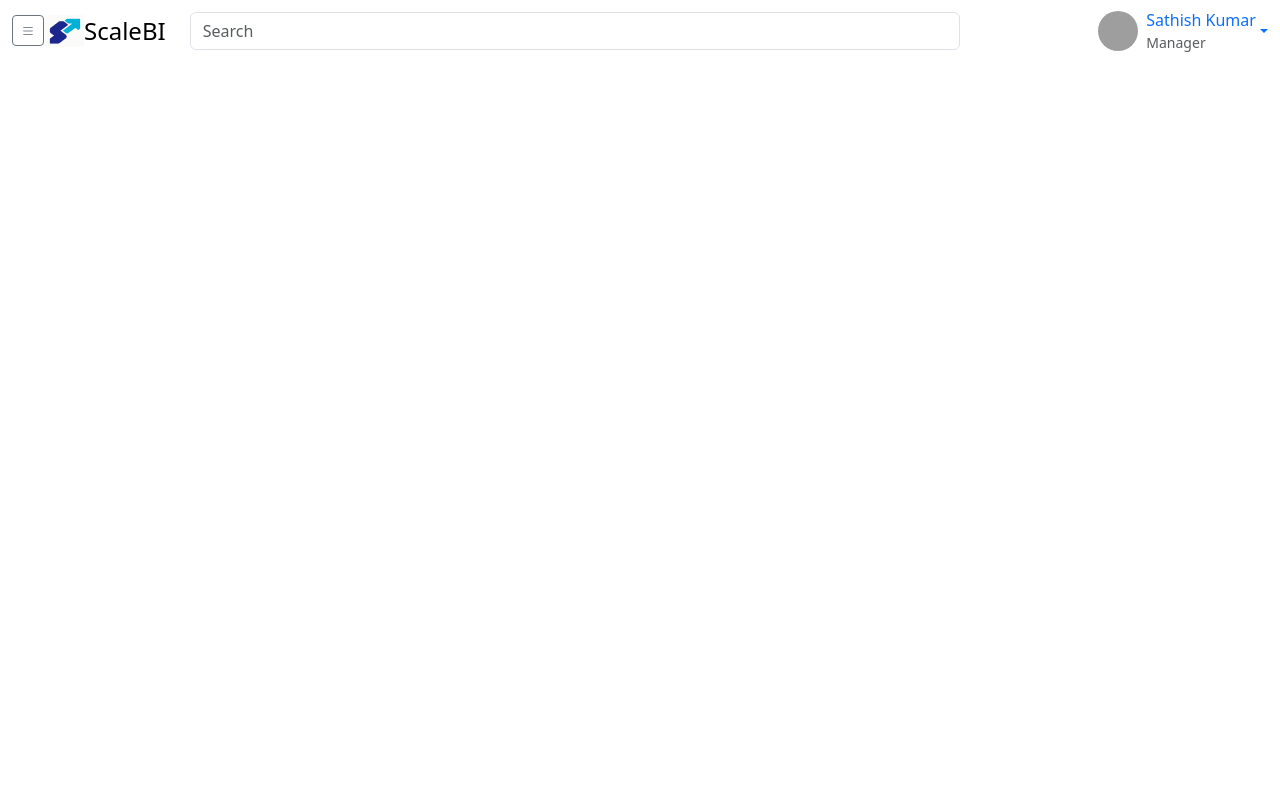
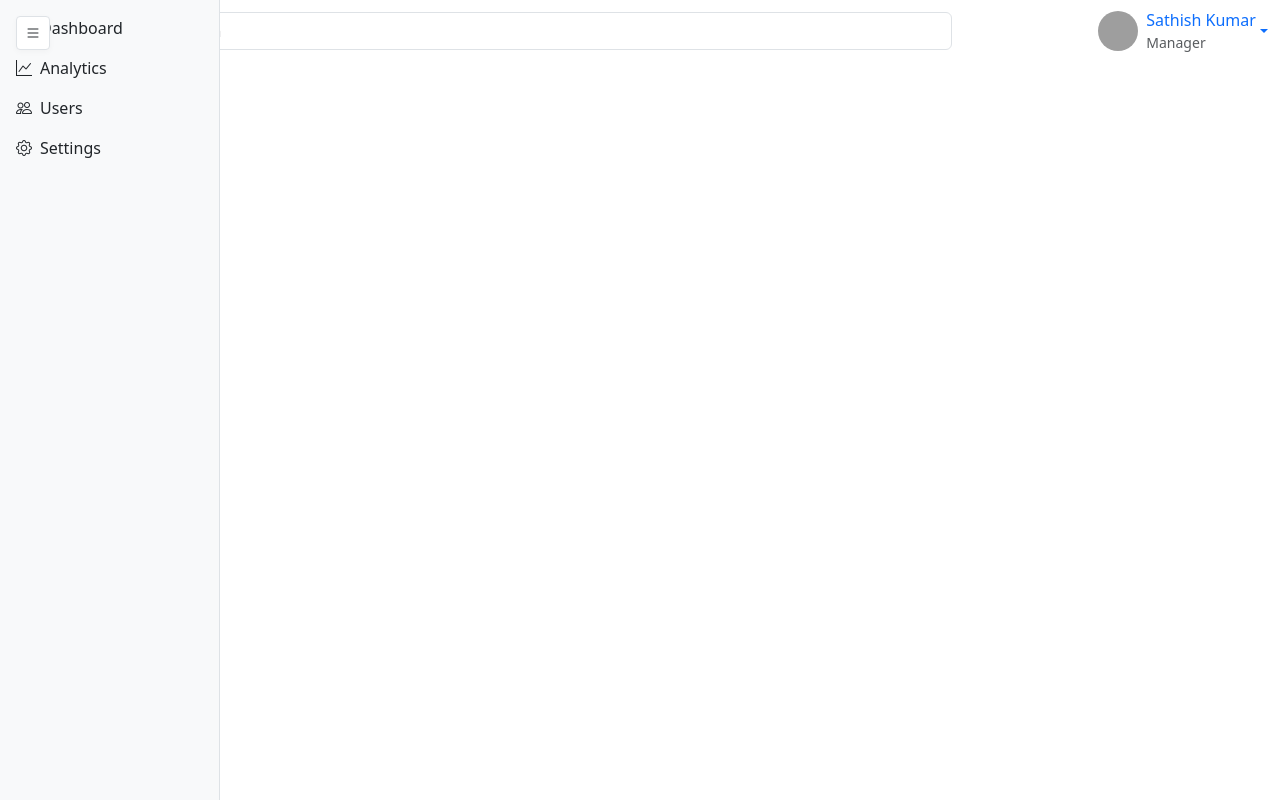
Before and after one commit to Keerthanasri-S/scalebi, a website built with Vite: page index.html in a window 1280 px wide. Built offline with nearby package versions, Linux system fonts and the light colour scheme; grey boxes are pictures that could not be loaded.

Commit message:
CSS Toggle

```diff
--- a/index.html
+++ b/index.html
@@ -5,19 +5,115 @@
   <meta charset="utf-8">
   <meta name="viewport" content="width=device-width, initial-scale=1">
   <title>Scale BI</title>
+
+  <style>
+    body {
+      margin-left: 220px;
+      transition: margin-left 0.2s;
+    }
+    #sidebarToggle:checked ~ .sidebar {
+      width: 60px;
+    }
+    #sidebarToggle:checked ~ .sidebar .sidebar-title {
+      opacity: 0;
+    }
+    #sidebarToggle:checked ~ .main-content {
+      margin-left: 60px;
+    }
+    #sidebarToggle:checked ~ nav {
+      margin-left: 60px;
+    }
+    .sidebar {
+      width: 220px;
+      min-height: 100vh;
+      position: fixed;
+      top: 0;
+      left: 0;
+      transition: width 0.2s;
+      z-index: 1040;
+      overflow-x: hidden;
+      background: #f8f9fa;
+      border-right: 1px solid #dee2e6;
+    }
+    .sidebar .sidebar-title {
+      transition: opacity 0.2s;
+      opacity: 1;
+      white-space: nowrap;
+    }
+    .sidebar ul {
+      margin-top: 60px;
+    }
+    /* Toggle button styling */
+    .sidebar-toggle-label {
+      position: fixed;
+      top: 1rem;
+      left: 1rem;
+      z-index: 1051;
+      background: #fff;
+      border: 1px solid #dee2e6;
+      border-radius: 0.25rem;
+      padding: 0.25rem 0.5rem;
+      cursor: pointer;
+      box-shadow: 0 2px 6px rgba(0,0,0,0.03);
+      display: flex;
+      align-items: center;
+    }
+    @media (max-width: 768px) {
+      body, #sidebarToggle:checked ~ .main-content, #sidebarToggle:checked ~ nav {
+        margin-left: 0 !important;
+      }
+      .sidebar {
+        position: absolute;
+        min-height: 100%;
+        z-index: 1040;
+      }
+    }
+  </style>
+
 </head>
 
-<body>
+<body><!-- Hidden checkbox for CSS-only toggle -->
+  <input type="checkbox" id="sidebarToggle" class="d-none" />
+  <!-- Toggle button -->
+  <label for="sidebarToggle" class="sidebar-toggle-label" title="Toggle sidebar">
+    <i class="bi bi-list"></i>
+  </label>
+  <!-- Sidebar -->
+  <aside class="sidebar">
+    <ul class="list-unstyled m-0 p-3">
+      <li class="mb-3">
+        <a href="#" class="d-flex align-items-center text-decoration-none text-dark">
+          <i class="bi bi-house-door me-2"></i>
+          <span class="sidebar-title">Dashboard</span>
+        </a>
+      </li>
+      <li class="mb-3">
+        <a href="#" class="d-flex align-items-center text-decoration-none text-dark">
+          <i class="bi bi-graph-up me-2"></i>
+          <span class="sidebar-title">Analytics</span>
+        </a>
+      </li>
+      <li class="mb-3">
+        <a href="#" class="d-flex align-items-center text-decoration-none text-dark">
+          <i class="bi bi-people me-2"></i>
+          <span class="sidebar-title">Users</span>
+        </a>
+      </li>
+      <li>
+        <a href="#" class="d-flex align-items-center text-decoration-none text-dark">
+          <i class="bi bi-gear me-2"></i>
+          <span class="sidebar-title">Settings</span>
+        </a>
+      </li>
+    </ul>
+  </aside>
+  <!-- Main content and navbar -->
   <nav class="navbar navbar-expand-md mb-4">
     <div class="container-fluid">
-
-      <button class="btn btn-outline-secondary btn-sm" id="toggleSidebar"><i class="bi bi-list"></i></button>
-
       <a href="/" class="d-flex align-items-center mb-3 mb-md-0 me-md-auto link-body-emphasis text-decoration-none">
         <img src="scalebi_logo.jpg" width="40" height="32" alt="ScaleBI logo">
         <span class="fs-4">ScaleBI</span>
       </a>
-
       <button class="navbar-toggler" type="button" data-bs-toggle="collapse" data-bs-target="#navbarCollapse"
         aria-controls="navbarCollapse" aria-expanded="false" aria-label="Toggle navigation"> <span
           class="navbar-toggler-icon"></span> </button>
@@ -27,7 +123,6 @@
             <input class="form-control me-2" type="search" placeholder="Search" aria-label="Search">
           </form>
         </div>
-
         <div class="dropdown ms-auto">
           <a href="#" class="d-flex align-items-center text-decoration-none dropdown-toggle" data-bs-toggle="dropdown">
             <div class="avatar-wrapper me-2">
@@ -48,8 +143,6 @@
             <li><a class="dropdown-item" href="#">Sign out</a></li>
           </ul>
         </div>
-
-
         <div class="pos-f-t">
           <div class="collapse" id="navbarToggleExternalContent">
             <div class="bg-dark p-4">
@@ -65,14 +158,12 @@
             </button>
           </nav>
         </div>
-
-
       </div>
-
-
-    </div>
     </div>
   </nav>
+  <div class="main-content">
+    <!-- Your main content goes here -->
+  </div>
   <script type="module" src="src/js/main.js"></script>
 </body>
 
--- a/src/scss/styles.scss
+++ b/src/scss/styles.scss
@@ -1,3 +1,5 @@
 // Import all of Bootstrap's CSS
 @import "../../node_modules/bootstrap-icons/font/bootstrap-icons";
 @import "../../node_modules/bootstrap/scss/bootstrap";
+
+@import "components/sidebar";
```
Also changed, not shown: src/scss/components/_sidebar.scss (added).
